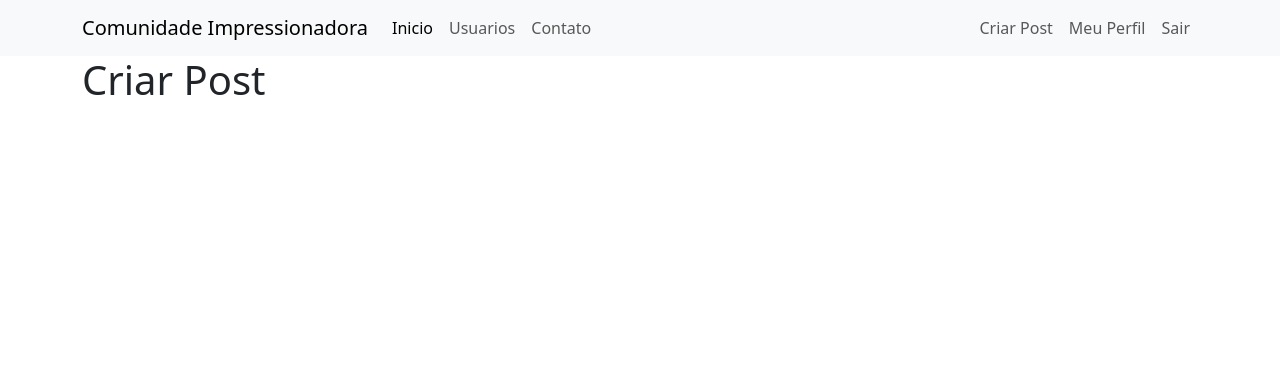
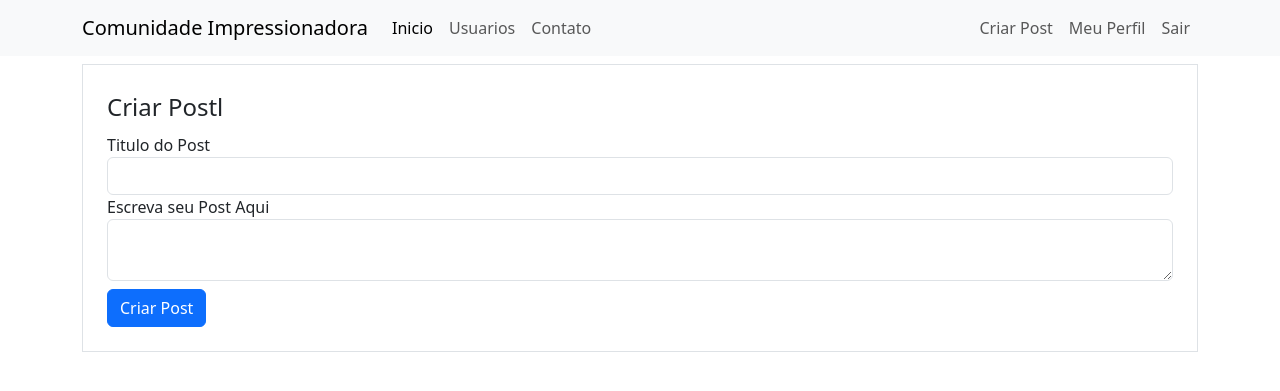
Before and after one commit to gabrielmrezende/flask-blog-fullstack, a Flask app: page /post/criar in a window 1280 px wide. Shown: the top 391 px of the page. Run offline with Flask 3, Linux system fonts and the light colour scheme; the visitor is signed in with stand-in values (Sample User, id 1); some libraries are stand-ins or nearby versions.

Commit message:
Implementação de Criação de Post e ajustes no Perfil

```diff
--- a/comunidadeimpressionadora/forms.py
+++ b/comunidadeimpressionadora/forms.py
@@ -1,6 +1,6 @@
 from flask_wtf import FlaskForm
 from flask_wtf.file import FileField, FileAllowed
-from wtforms import StringField, PasswordField, SubmitField, BooleanField
+from wtforms import StringField, PasswordField, SubmitField, BooleanField, TextAreaField
 from wtforms.validators import DataRequired, Length, Email, EqualTo, ValidationError
 from comunidadeimpressionadora.models import Usuario
 from flask_login import current_user
@@ -18,6 +18,7 @@ class FormCriarConta(FlaskForm):
         if usuario:
             raise ValidationError('Email ja cadastrado. Cadastre-se com outro e-mail ou faça login para continuar')
 
+
 class FormLogin(FlaskForm):
     email = StringField('Email', validators=[DataRequired(), Email()])
     senha = PasswordField('Senha', validators=[DataRequired(), Length(6, 20)])
@@ -29,6 +30,14 @@ class FormEditarPerfil(FlaskForm):
     username = StringField('Nome de usuário', validators=[DataRequired()])
     email = StringField('Email', validators=[DataRequired(), Email()])
     foto_perfil = FileField('Atualizar Foto de Perfil', validators=[FileAllowed(['jpg', 'png'])])
+
+    curso_excel = BooleanField('Excel Impressionador')
+    curso_vba = BooleanField('VBA Impressionador')
+    curso_powerbi = BooleanField('Power BI Impressionador')
+    curso_python = BooleanField('Python Impressionador')
+    curso_ppt = BooleanField('Apresentações Impressionador')
+    curso_sql = BooleanField('SQL Impressionador')
+
     botao_submit_editarperfil = SubmitField('Confirmar Edição')
 
     def validate_email(self, email):
@@ -36,3 +45,9 @@ class FormEditarPerfil(FlaskForm):
             usuario = Usuario.query.filter_by(email=email.data).first()
             if usuario:
                 raise ValidationError('Já existe um usuário com esse e-mail. Cadastre outro e-mail')
+
+
+class FormCriarPost(FlaskForm):
+    titulo = StringField('Titulo do Post', validators=[DataRequired(), Length(2, 140)])
+    corpo = TextAreaField('Escreva seu Post Aqui', validators=[DataRequired()])
+    botao_submit = SubmitField('Criar Post')
--- a/comunidadeimpressionadora/routes.py
+++ b/comunidadeimpressionadora/routes.py
@@ -1,13 +1,11 @@
 from flask import render_template, redirect, url_for, flash, request
 from comunidadeimpressionadora import app, database, bcrypt
-from comunidadeimpressionadora.forms import FormCriarConta, FormLogin, FormEditarPerfil
-from comunidadeimpressionadora.models import Usuario
+from comunidadeimpressionadora.forms import FormCriarConta, FormLogin, FormEditarPerfil, FormCriarPost
+from comunidadeimpressionadora.models import Usuario, Post
 from flask_login import login_user, logout_user, current_user, login_required
 import secrets
 import os
 from PIL import Image
-
-lista_usuarios = ['Gabriel']
 
 @app.route("/")
 def home():
@@ -20,6 +18,7 @@ def contato():
 @app.route("/usuarios")
 @login_required
 def usuarios():
+    lista_usuarios = Usuario.query.all()
     return render_template('usuarios.html', lista_usuarios=lista_usuarios)
 
 @app.route('/login', methods=['GET', 'POST'])
@@ -39,7 +38,7 @@ def login():
                 return redirect(url_for('home'))
         else:
             flash(f'Falha no login. E-mail ou Senha Incorretos', 'alert-danger')
-    if form_criarconta.validate_on_submit()and 'botao_submit_criarconta' in request.form:
+    if form_criarconta.validate_on_submit() and 'botao_submit_criarconta' in request.form:
         senha_cript = bcrypt.generate_password_hash(form_criarconta.senha.data).decode('utf-8')
         usuario = Usuario(username=form_criarconta.username.data, email=form_criarconta.email.data, senha=senha_cript)
         database.session.add(usuario)
@@ -61,10 +60,17 @@ def perfil():
     foto_perfil = url_for('static', filename='fotos_perfil/{}'.format(current_user.foto_perfil))
     return render_template('perfil.html', foto_perfil=foto_perfil)
 
-@app.route('/post/criar')
+@app.route('/post/criar', methods=['GET', 'POST'])
 @login_required
 def criar_post():
-    return render_template('criarpost.html')
+    form = FormCriarPost()
+    if form.validate_on_submit():
+        post = Post(titulo=form.titulo.data, corpo=form.corpo.data, autor=current_user)
+        database.session.add(post)
+        database.session.commit()
+        flash('Post criado com sucesso')
+        return redirect(url_for('home'))
+    return render_template('criarpost.html', form=form)
 
 def salvar_imagem(imagem):
     codigo = secrets.token_hex(8)
@@ -76,9 +82,15 @@ def salvar_imagem(imagem):
     imagem_reduzida = Image.open(imagem)
     imagem_reduzida.thumbnail(tamanho)
     imagem_reduzida.save(caminho_completo)
-
     return nome_arquivo
 
+def atualizar_cursos(form):
+    lista_cursos = []
+    for campo in form:
+        if 'curso_' in campo.name:
+            if campo.data:
+                lista_cursos.append(campo.label.text)
+    return ';'.join(lista_cursos)
 
 @app.route('/perfil/editar', methods=['GET', 'POST'])
 @login_required
@@ -90,6 +102,7 @@ def editar_perfil():
         if form.foto_perfil.data:
             nome_imagem = salvar_imagem(form.foto_perfil.data)
             current_user.foto_perfil = nome_imagem
+        current_user.cursos = atualizar_cursos(form)
         database.session.commit()
         flash(f'Perfil atualizado com sucesso', 'alert-success')
         return redirect(url_for('perfil'))
--- a/comunidadeimpressionadora/templates/criarpost.html
+++ b/comunidadeimpressionadora/templates/criarpost.html
@@ -3,7 +3,44 @@
 {% block body %}
 
     <div class="container">
-        <h1>Criar Post</h1>
+        <div class="row">
+            <div class="col">
+            <form method="post" action="" class="border p-4 mt-2">
+                {{ form.csrf_token }}
+                <Legend>Criar Postl</Legend>
+                <fieldset>
+                    <div class="form-group">
+                        {{ form.titulo.label(class="form-control-label") }}
+                        {% if form.titulo.errors %}
+                            {{ form.titulo(class="form-control is-invalid") }}
+                        <div class="invalid-feedback">
+                        {% for erro in form.titulo.errors %}
+                            {{ erro }}
+                        {% endfor %}
+                        </div>
+                        {% else %}
+                            {{ form.titulo(class="form-control") }}
+                        {% endif %}
+                    </div>
+                    <div class="form-group">
+                        {{ form.corpo.label(class="form-control-label") }}
+                        {% if form.corpo.errors %}
+                            {{ form.corpo(class="form-control is-invalid") }}
+                        <div class="invalid-feedback">
+                        {% for erro in form.corpo.errors %}
+                            {{ erro }}
+                        {% endfor %}
+                        </div>
+                        {% else %}
+                            {{ form.corpo(class="form-control") }}
+                        {% endif %}
+                    </div>
+
+                </fieldset>
+                {{ form.botao_submit(class="btn btn-primary mt-2") }}
+            </form>
+            </div>
+        </div>
     </div>
 
 {%  endblock %}
```
Also changed, not shown: comunidadeimpressionadora/templates/editarperfil.html (+12 -1 lines), comunidadeimpressionadora/templates/perfil.html (+35 -13 lines), comunidadeimpressionadora/templates/usuarios.html (+33 -3 lines).
